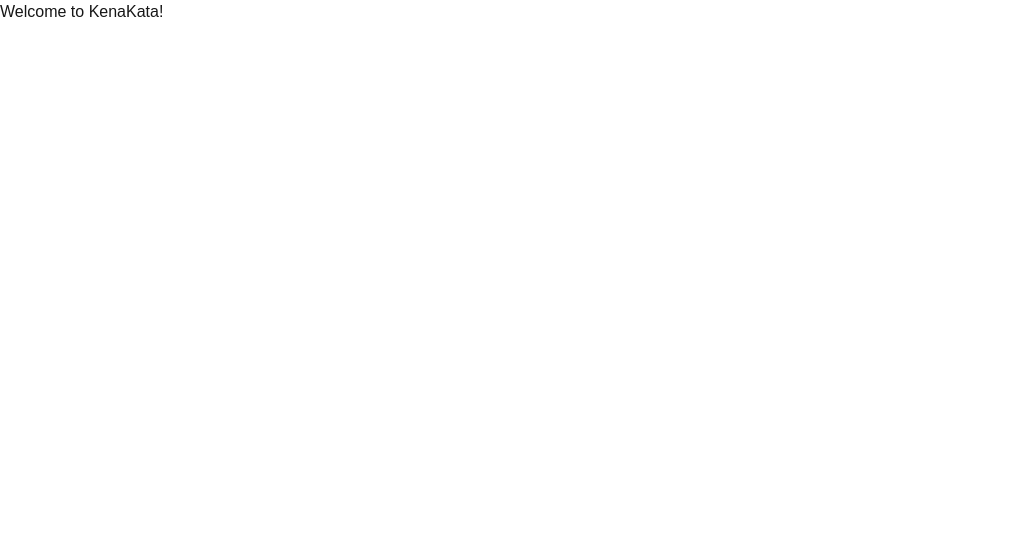
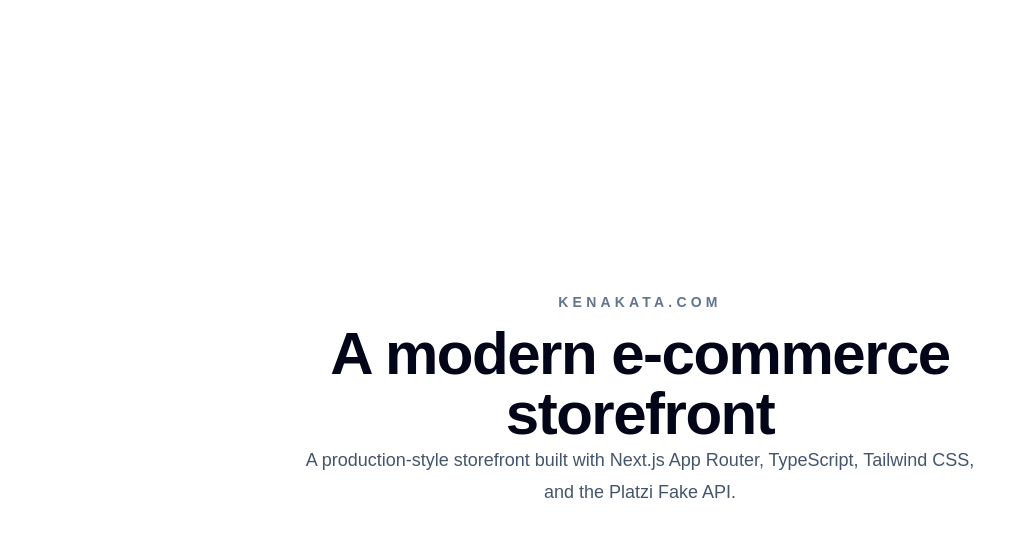
Before and after one commit to rangonroyutsab/kenakata-storefront, a Next.js app: page / in a window 1280 px wide. Shown: the top 536 px of the page, without its empty margins (0-1036 px from the left). Built offline with nearby package versions, Linux system fonts and the light colour scheme.

Commit message:
feat: add basic app shell

```diff
--- a/src/app/page.tsx
+++ b/src/app/page.tsx
@@ -1,7 +1,19 @@
 export default function Home() {
   return(
-    <main>
-      <h1>Welcome to KenaKata!</h1>
+    <main className="min-h-screen bg-white text-slate-950">
+      <section className="mx-auto flex min-h-screen max-w-6xl flex-col items-center justify-center px-6 text-center">
+        <p className="mb-3 text-sm font-semibold uppercase tracking-[0.3em] text-slate-500">
+          KenaKata.com
+        </p>
+
+        <h1 className="max-w-3xl text-4xl font-bold tracking-tight sm:text-6xl">
+          A modern e-commerce storefront
+        </h1>
+
+        <p className="m6-6 max-w-2xl text-lg leading-8 text-slate-600">
+          A production-style storefront built with Next.js App Router, TypeScript, Tailwind CSS, and the Platzi Fake API.
+        </p>
+      </section>
     </main>
   );
 }
```
